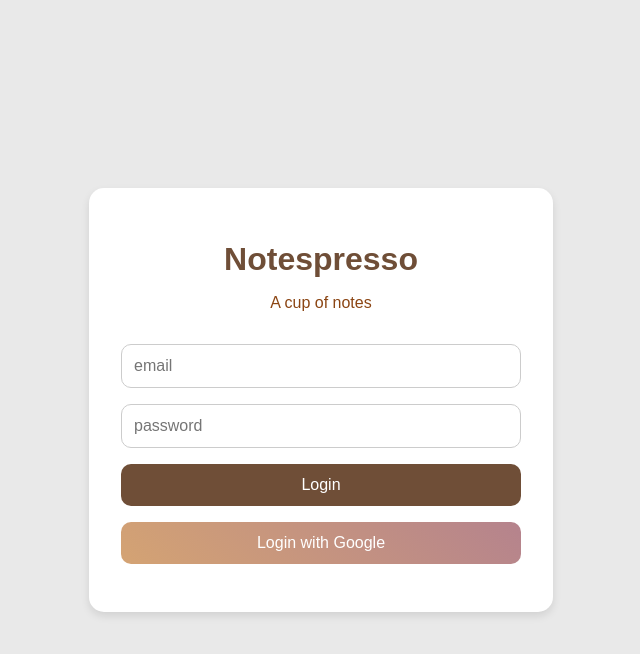
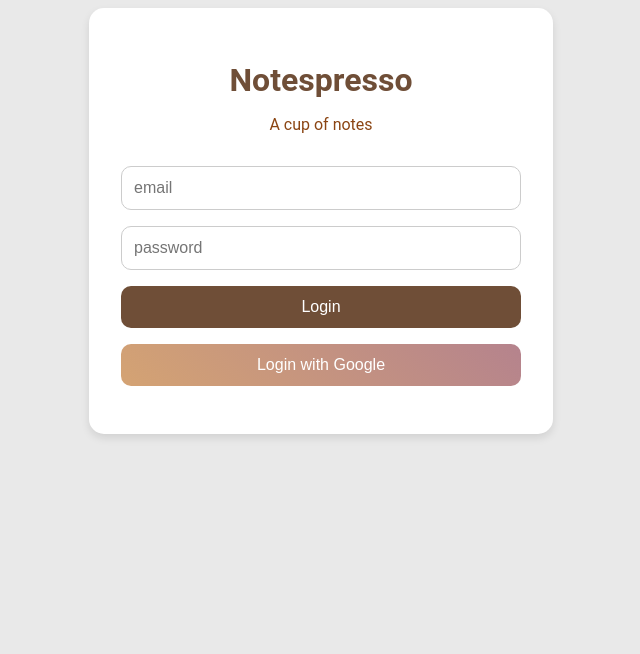
Before and after one commit to CerberusProgrammer/notespresso, a React (Vite) app: page /login in a window 1280 px wide. Shown: the top 654 px of the page, without its empty margins (319-959 px from the left). Built offline with nearby package versions, Linux system fonts and the light colour scheme; no server answers.

Commit message:
style: Update LoginPage font-family to "Roboto"

```diff
--- a/src/user/LoginPage.css
+++ b/src/user/LoginPage.css
@@ -1,11 +1,9 @@
 body {
-  font-family: "Arial", sans-serif;
+  font-family: "Roboto", sans-serif;
   background-color: #e9e9e9;
   display: flex;
   justify-content: center;
   align-items: center;
-  height: 100vh;
-  margin: 0;
 }
 
 .login-container {
```
